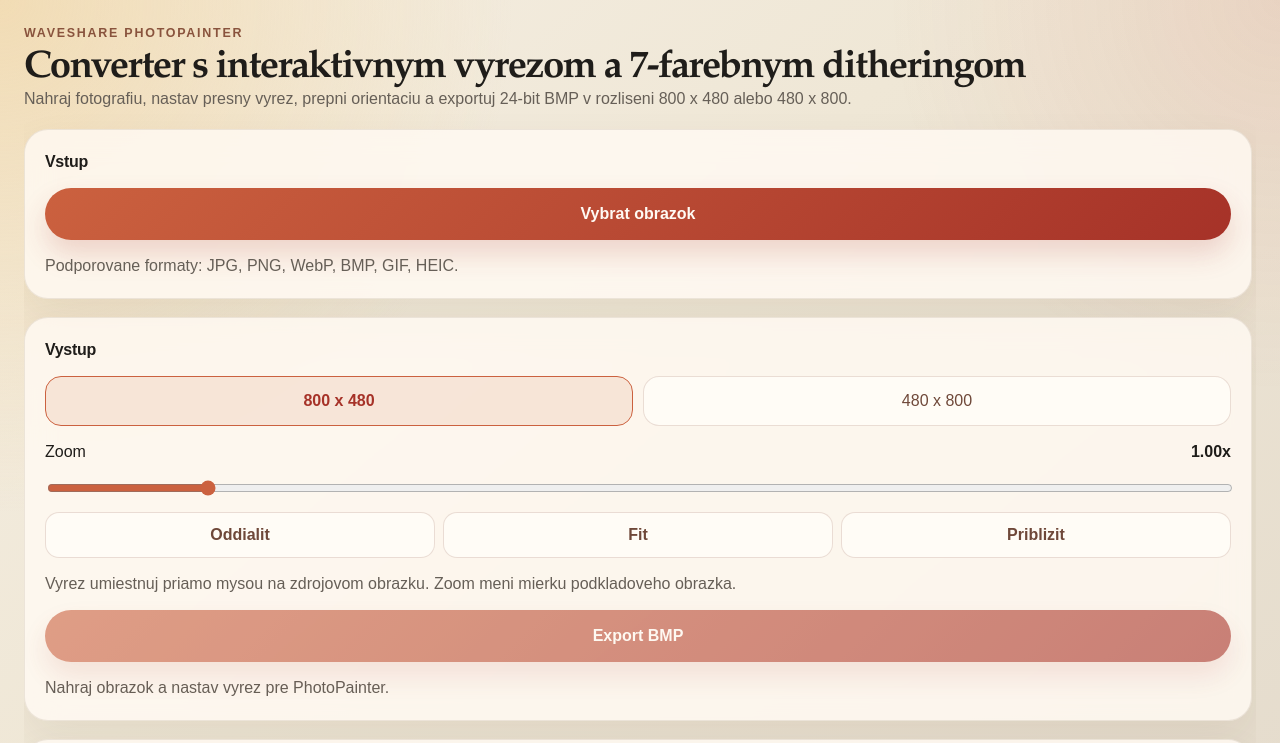
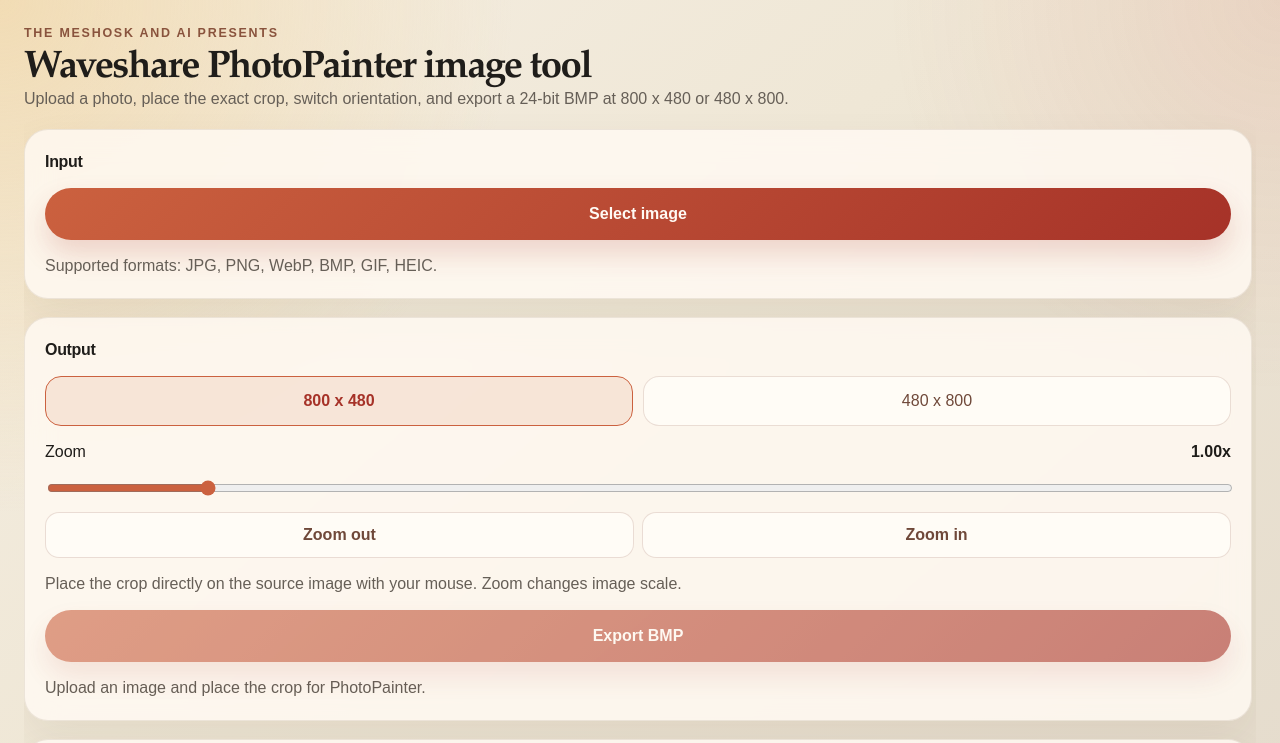
Before and after one commit to meshosk/waveshare-photopainter-image-tool, a React (Vite) app: page / in a window 1280 px wide. Shown: the top 743 px of the page. Built offline with nearby package versions, Linux system fonts and the light colour scheme.

Commit message:
feat: enhance README and improve image cropping functionality with new viewport handling

```diff
--- a/src/App.tsx
+++ b/src/App.tsx
@@ -16,15 +16,59 @@
   const [image, setImage] = useState<LoadedImage | null>(null)
   const [crop, setCrop] = useState(INITIAL_CROP)
   const [zoom, setZoom] = useState(1)
+  const [cropSize, setCropSize] = useState<{ width: number; height: number } | undefined>(undefined)
+  const [mediaViewport, setMediaViewport] = useState<{
+    width: number
+    height: number
+    naturalWidth: number
+    naturalHeight: number
+  } | null>(null)
   const [orientation, setOrientation] = useState<Orientation>('landscape')
   const [croppedAreaPixels, setCroppedAreaPixels] = useState<Area>(INITIAL_AREA)
   const [isExporting, setIsExporting] = useState(false)
-  const [status, setStatus] = useState('Nahraj obrazok a nastav vyrez pre PhotoPainter.')
+  const [status, setStatus] = useState('Upload an image and place the crop for PhotoPainter.')
   const [previewUrl, setPreviewUrl] = useState<string | null>(null)
   const inputRef = useRef<HTMLInputElement | null>(null)
+  const cropShellRef = useRef<HTMLDivElement | null>(null)
 
   const outputSize = OUTPUT_SIZES[orientation]
   const aspect = outputSize.width / outputSize.height
+
+  useEffect(() => {
+    const element = cropShellRef.current
+    if (!element) {
+      return
+    }
+
+    const updateCropSize = () => {
+      const bounds = element.getBoundingClientRect()
+      if (bounds.width <= 0 || bounds.height <= 0) {
+        return
+      }
+
+      const padding = 80
+      const availableWidth = Math.max(220, bounds.width - padding)
+      const availableHeight = Math.max(160, bounds.height - padding)
+
+      let width = availableWidth
+      let height = width / aspect
+
+      if (height > availableHeight) {
+        height = availableHeight
+        width = height * aspect
+      }
+
+      setCropSize({
+        width: Math.round(width),
+        height: Math.round(height),
+      })
+    }
+
+    updateCropSize()
+    const observer = new ResizeObserver(updateCropSize)
+    observer.observe(element)
+    return () => observer.disconnect()
+  }, [aspect, image])
 
   useEffect(() => {
     return () => {
@@ -59,7 +103,16 @@
         croppedAreaPixels,
         outputSize.width,
         outputSize.height,
+        cropSize && mediaViewport
+          ? {
+              crop,
+              zoom,
+              cropSize,
+              media: mediaViewport,
+            }
+          : undefined,
       )
+      forceOpaqueWhite(cropped)
       const dithered = applyPaletteWithDithering(cropped)
       const canvas = document.createElement('canvas')
       canvas.width = outputSize.width
@@ -99,7 +152,7 @@
       isCancelled = true
       window.clearTimeout(timeout)
     }
-  }, [croppedAreaPixels, image, outputSize.height, outputSize.width])
+  }, [crop, cropSize, croppedAreaPixels, image, mediaViewport, outputSize.height, outputSize.width, zoom])
 
   const paletteLabels = useMemo(
     () => PHOTO_PAINTER_PALETTE.map((entry) => entry.name).join(', '),
@@ -125,12 +178,13 @@
         }
         return loaded
       })
+      setMediaViewport(null)
       setCrop(INITIAL_CROP)
-      setZoom(0.85)
-      setStatus(`Nacitany subor ${loaded.name}. Uprav vyrez a exportuj BMP.`)
+      setZoom(1)
+      setStatus(`Loaded file ${loaded.name}. Adjust the crop and export BMP.`)
     } catch (error) {
-      const message = error instanceof Error ? error.message : 'Neznamy problem pri nacitani suboru.'
-      setStatus(`Import zlyhal: ${message}`)
+      const message = error instanceof Error ? error.message : 'Unknown problem while loading the file.'
+      setStatus(`Import failed: ${message}`)
     }
   }
 
@@ -150,7 +204,7 @@
     }
 
     setIsExporting(true)
-    setStatus('Pripravujem export pre PhotoPainter...')
+    setStatus('Preparing export for PhotoPainter...')
 
     try {
       const sourceImage = await getImageElement(image.src)
@@ -159,7 +213,16 @@
         croppedAreaPixels,
         outputSize.width,
         outputSize.height,
+        cropSize && mediaViewport
+          ? {
+              crop,
+              zoom,
+              cropSize,
+              media: mediaViewport,
+            }
+          : undefined,
       )
+      forceOpaqueWhite(cropped)
       const dithered = applyPaletteWithDithering(cropped)
       const bmp = imageDataToBmp(dithered)
       const defaultName = buildWaveshareFileName(image.name)
@@ -169,48 +232,43 @@
         const result = await saveBridge({ defaultName, data: bmp })
         setStatus(
           result.canceled
-            ? 'Export bol zruseny.'
-            : `BMP uspesne ulozene: ${result.filePath ?? defaultName}. Pri kopirovani na SD nechaj v /pic iba BMP subory.`,
+            ? 'Export was canceled.'
+            : `BMP saved successfully: ${result.filePath ?? defaultName}. Keep only BMP files in /pic when copying to SD.`,
         )
       } else {
         const browserResult = await saveBmpInBrowser(defaultName, bmp)
         setStatus(
           browserResult.canceled
-            ? 'Export bol zruseny.'
+            ? 'Export was canceled.'
             : browserResult.pathHint
-              ? `BMP uspesne ulozene: ${browserResult.pathHint}. Pri kopirovani na SD nechaj v /pic iba BMP subory.`
-              : `BMP stiahnute v prehliadaci: ${defaultName}. Pri kopirovani na SD nechaj v /pic iba BMP subory.`,
+              ? `BMP saved successfully: ${browserResult.pathHint}. Keep only BMP files in /pic when copying to SD.`
+              : `BMP downloaded in browser: ${defaultName}. Keep only BMP files in /pic when copying to SD.`,
         )
       }
     } catch (error) {
-      const message = error instanceof Error ? error.message : 'Neznamy problem pri exporte.'
-      setStatus(`Export zlyhal: ${message}`)
+      const message = error instanceof Error ? error.message : 'Unknown problem during export.'
+      setStatus(`Export failed: ${message}`)
     } finally {
       setIsExporting(false)
     }
-  }
-
-  const resetView = () => {
-    setCrop(INITIAL_CROP)
-    setZoom(0.85)
   }
 
   return (
     <div className="shell">
       <aside className="sidebar">
         <div>
-          <p className="eyebrow">Waveshare PhotoPainter</p>
-          <h1>Converter s interaktivnym vyrezom a 7-farebnym ditheringom</h1>
+          <p className="eyebrow">The meshosk and AI presents</p>
+          <h1>Waveshare PhotoPainter image tool</h1>
           <p className="lede">
-            Nahraj fotografiu, nastav presny vyrez, prepni orientaciu a exportuj 24-bit BMP v rozliseni
-            800 x 480 alebo 480 x 800.
+            Upload a photo, place the exact crop, switch orientation, and export a 24-bit BMP at
+            800 x 480 or 480 x 800.
           </p>
         </div>
 
         <section className="panel stack">
-          <h2>Vstup</h2>
+          <h2>Input</h2>
           <button className="primary" type="button" onClick={() => inputRef.current?.click()}>
-            Vybrat obrazok
+            Select image
           </button>
           <input
             ref={inputRef}
@@ -219,11 +277,11 @@
             type="file"
             onChange={handleFileSelection}
           />
-          <p className="muted">Podporovane formaty: JPG, PNG, WebP, BMP, GIF, HEIC.</p>
+          <p className="muted">Supported formats: JPG, PNG, WebP, BMP, GIF, HEIC.</p>
         </section>
 
         <section className="panel stack">
-          <h2>Vystup</h2>
+          <h2>Output</h2>
           <div className="segmented">
             <button
               type="button"
@@ -256,36 +314,41 @@
           />
 
           <div className="zoom-row">
-            <button type="button" className="secondary" onClick={() => setZoom((current) => Math.max(MIN_ZOOM, current - 0.1))}>
-              Oddialit
+            <button
+              type="button"
+              className="secondary"
+              onClick={() => setZoom((current) => Math.max(MIN_ZOOM, current - 0.1))}
+            >
+              Zoom out
             </button>
-            <button type="button" className="secondary" onClick={resetView}>
-              Fit
-            </button>
-            <button type="button" className="secondary" onClick={() => setZoom((current) => Math.min(MAX_ZOOM, current + 0.1))}>
-              Priblizit
+            <button
+              type="button"
+              className="secondary"
+              onClick={() => setZoom((current) => Math.min(MAX_ZOOM, current + 0.1))}
+            >
+              Zoom in
             </button>
           </div>
-          <p className="muted">Vyrez umiestnuj priamo mysou na zdrojovom obrazku. Zoom meni mierku podkladoveho obrazka.</p>
+          <p className="muted">Place the crop directly on the source image with your mouse. Zoom changes image scale.</p>
 
           <button className="primary" type="button" disabled={!image || isExporting} onClick={handleExport}>
-            {isExporting ? 'Exportujem...' : 'Export BMP'}
+            {isExporting ? 'Exporting...' : 'Export BMP'}
           </button>
           <p className="muted">{status}</p>
         </section>
 
         <section className="panel stack">
-          <h2>Paleta</h2>
+          <h2>Palette</h2>
           <p className="muted">{paletteLabels}</p>
-          <p className="muted">Pouziva sa Floyd-Steinberg dithering pre lepsi detail na e-paperi.</p>
+          <p className="muted">Floyd-Steinberg dithering is used for better detail on e-paper.</p>
           {image ? (
             <dl className="meta">
               <div>
-                <dt>Zdroj</dt>
+                <dt>Source</dt>
                 <dd>{image.width} x {image.height}</dd>
               </div>
               <div>
-                <dt>Subor</dt>
+                <dt>File</dt>
                 <dd>{image.name}</dd>
               </div>
             </dl>
@@ -303,7 +366,7 @@
           }}
         >
           {image ? (
-            <div className="crop-shell">
+            <div className="crop-shell" ref={cropShellRef}>
               <Cropper
                 image={image.src}
                 crop={crop}
@@ -311,18 +374,28 @@
                 minZoom={MIN_ZOOM}
                 maxZoom={MAX_ZOOM}
                 aspect={aspect}
+                cropSize={cropSize}
                 showGrid={true}
                 objectFit="contain"
+                restrictPosition={false}
                 onCropChange={setCrop}
-                onZoomChange={setZoom}
+                onZoomChange={(value) => setZoom(Math.max(MIN_ZOOM, Math.min(MAX_ZOOM, value)))}
                 onCropComplete={(_area, pixels) => setCroppedAreaPixels(pixels)}
+                onMediaLoaded={(media) =>
+                  setMediaViewport({
+                    width: media.width,
+                    height: media.height,
+                    naturalWidth: media.naturalWidth ?? media.width,
+                    naturalHeight: media.naturalHeight ?? media.height,
+                  })
+                }
               />
-              <div className="frame-badge">Vyrez pre {outputSize.width} x {outputSize.height}</div>
+              <div className="frame-badge">Crop for {outputSize.width} x {outputSize.height}</div>
             </div>
           ) : (
             <div className="dropzone-empty">
-              <p>Pretiahni obrazok sem</p>
-              <span>alebo pouzi tlacidlo Vybrat obrazok</span>
+              <p>Drag an image here</p>
+              <span>or use the Select image button</span>
             </div>
           )}
         </section>
@@ -335,10 +408,10 @@
           <div className="preview-stage">
             {previewUrl ? (
               <div className="preview-canvas">
-                <img src={previewUrl} alt="Preview pre PhotoPainter" />
+                <img src={previewUrl} alt="Preview for PhotoPainter" />
               </div>
             ) : (
-              <div className="preview-placeholder">Preview sa zobrazi po nacitani obrazka.</div>
+              <div className="preview-placeholder">Preview will appear after loading an image.</div>
             )}
           </div>
         </section>
@@ -359,6 +432,19 @@
 }
 
 const stripExtension = (name: string) => name.replace(/\.[^.]+$/, '')
+
+const forceOpaqueWhite = (imageData: ImageData) => {
+  const { data } = imageData
+  for (let index = 0; index < data.length; index += 4) {
+    const alpha = data[index + 3]
+    if (alpha < 255) {
+      data[index] = 255
+      data[index + 1] = 255
+      data[index + 2] = 255
+    }
+    data[index + 3] = 255
+  }
+}
 
 const saveBmpInBrowser = async (fileName: string, data: Uint8Array) => {
   const picker = (
--- a/src/crop.ts
+++ b/src/crop.ts
@@ -12,11 +12,26 @@
   height: number
 }
 
+type MediaViewport = {
+  width: number
+  height: number
+  naturalWidth: number
+  naturalHeight: number
+}
+
+type CropViewportTransform = {
+  crop: { x: number; y: number }
+  zoom: number
+  cropSize: { width: number; height: number }
+  media: MediaViewport
+}
+
 export const renderCroppedImage = async (
   image: HTMLImageElement,
   croppedAreaPixels: Area,
   outputWidth: number,
   outputHeight: number,
+  transform?: CropViewportTransform,
 ) => {
   const canvas = document.createElement('canvas')
   canvas.width = outputWidth
@@ -27,19 +42,76 @@
     throw new Error('Canvas 2D context is unavailable')
   }
 
+  // Keep areas outside the source image white when the crop extends beyond image bounds.
+  context.fillStyle = '#ffffff'
+  context.fillRect(0, 0, outputWidth, outputHeight)
+
   context.imageSmoothingEnabled = true
   context.imageSmoothingQuality = 'high'
-  context.drawImage(
-    image,
-    croppedAreaPixels.x,
-    croppedAreaPixels.y,
-    croppedAreaPixels.width,
-    croppedAreaPixels.height,
-    0,
-    0,
-    outputWidth,
-    outputHeight,
-  )
+
+  if (transform) {
+    const renderedWidth = transform.media.width * transform.zoom
+    const renderedHeight = transform.media.height * transform.zoom
+    const cropWidth = transform.cropSize.width
+    const cropHeight = transform.cropSize.height
+
+    if (renderedWidth > 0 && renderedHeight > 0 && cropWidth > 0 && cropHeight > 0) {
+      const mediaLeft = (cropWidth - renderedWidth) / 2 + transform.crop.x
+      const mediaTop = (cropHeight - renderedHeight) / 2 + transform.crop.y
+      const mediaRight = mediaLeft + renderedWidth
+      const mediaBottom = mediaTop + renderedHeight
+
+      const intersectionLeft = Math.max(0, mediaLeft)
+      const intersectionTop = Math.max(0, mediaTop)
+      const intersectionRight = Math.min(cropWidth, mediaRight)
+      const intersectionBottom = Math.min(cropHeight, mediaBottom)
+      const intersectionWidth = intersectionRight - intersectionLeft
+      const intersectionHeight = intersectionBottom - intersectionTop
+
+      if (intersectionWidth > 0 && intersectionHeight > 0) {
+        const srcX = ((intersectionLeft - mediaLeft) / renderedWidth) * transform.media.naturalWidth
+        const srcY = ((intersectionTop - mediaTop) / renderedHeight) * transform.media.naturalHeight
+        const srcW = (intersectionWidth / renderedWidth) * transform.media.naturalWidth
+        const srcH = (intersectionHeight / renderedHeight) * transform.media.naturalHeight
+
+        const destX = (intersectionLeft / cropWidth) * outputWidth
+        const destY = (intersectionTop / cropHeight) * outputHeight
+        const destW = (intersectionWidth / cropWidth) * outputWidth
+        const destH = (intersectionHeight / cropHeight) * outputHeight
+
+        context.drawImage(image, srcX, srcY, srcW, srcH, destX, destY, destW, destH)
+      }
+
+      return context.getImageData(0, 0, outputWidth, outputHeight)
+    }
+  }
+
+  const cropX = croppedAreaPixels.x
+  const cropY = croppedAreaPixels.y
+  const cropW = croppedAreaPixels.width
+  const cropH = croppedAreaPixels.height
+
+  if (cropW <= 0 || cropH <= 0) {
+    return context.getImageData(0, 0, outputWidth, outputHeight)
+  }
+
+  const srcX = Math.max(0, cropX)
+  const srcY = Math.max(0, cropY)
+  const srcRight = Math.min(image.naturalWidth, cropX + cropW)
+  const srcBottom = Math.min(image.naturalHeight, cropY + cropH)
+  const srcW = srcRight - srcX
+  const srcH = srcBottom - srcY
+
+  if (srcW > 0 && srcH > 0) {
+    const scaleX = outputWidth / cropW
+    const scaleY = outputHeight / cropH
+    const destX = (srcX - cropX) * scaleX
+    const destY = (srcY - cropY) * scaleY
+    const destW = srcW * scaleX
+    const destH = srcH * scaleY
+
+    context.drawImage(image, srcX, srcY, srcW, srcH, destX, destY, destW, destH)
+  }
 
   return context.getImageData(0, 0, outputWidth, outputHeight)
 }
--- a/src/styles.css
+++ b/src/styles.css
@@ -175,7 +175,7 @@
 
 .zoom-row {
   display: grid;
-  grid-template-columns: repeat(3, minmax(0, 1fr));
+  grid-template-columns: repeat(2, minmax(0, 1fr));
   gap: 8px;
 }
 
@@ -276,6 +276,7 @@
 .preview-canvas {
   width: 100%;
   height: 100%;
+  border-radius: 16px;
 }
 
 .preview-stage img {
```
Also changed, not shown: 1 other file (tests, documents, lock files or other folders).
